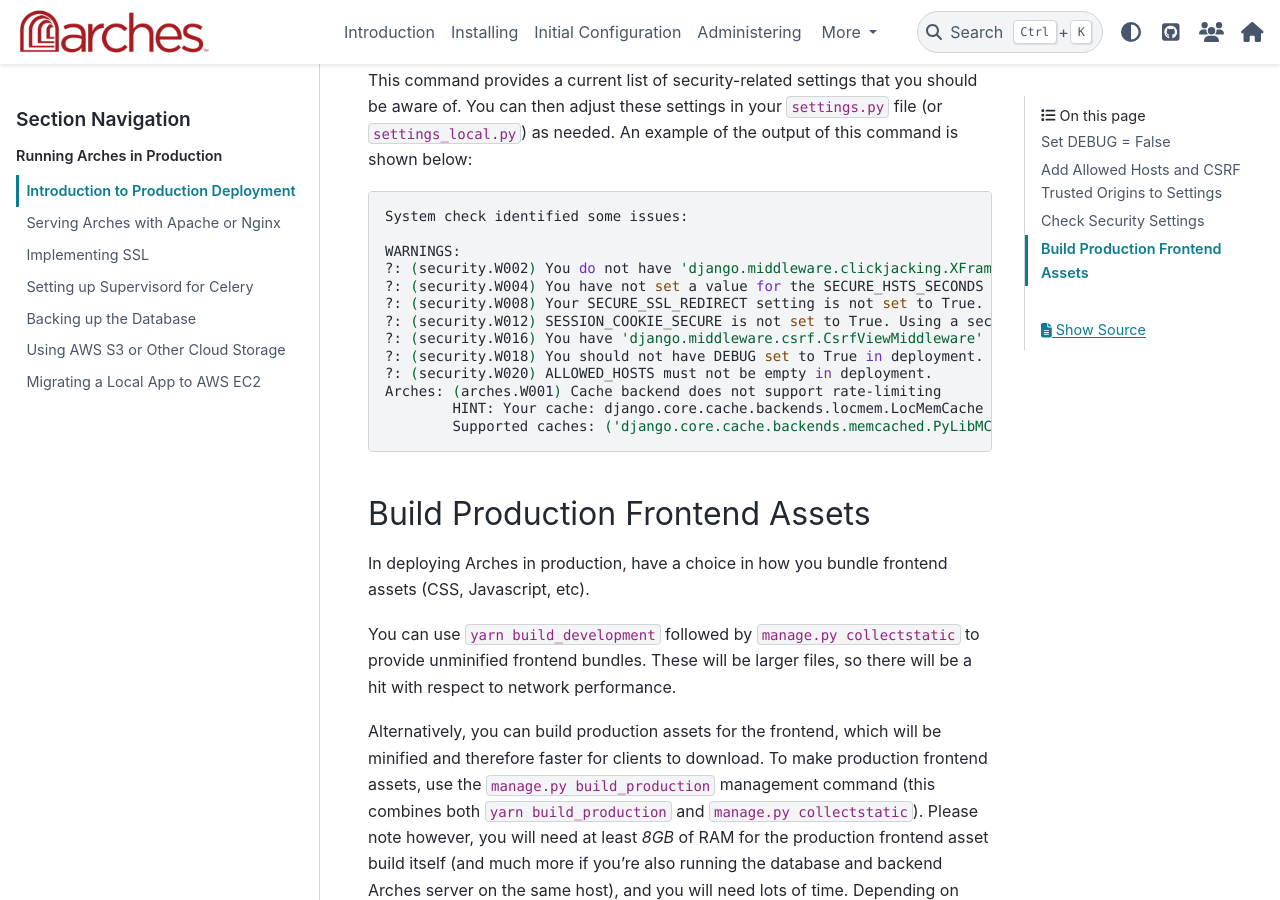
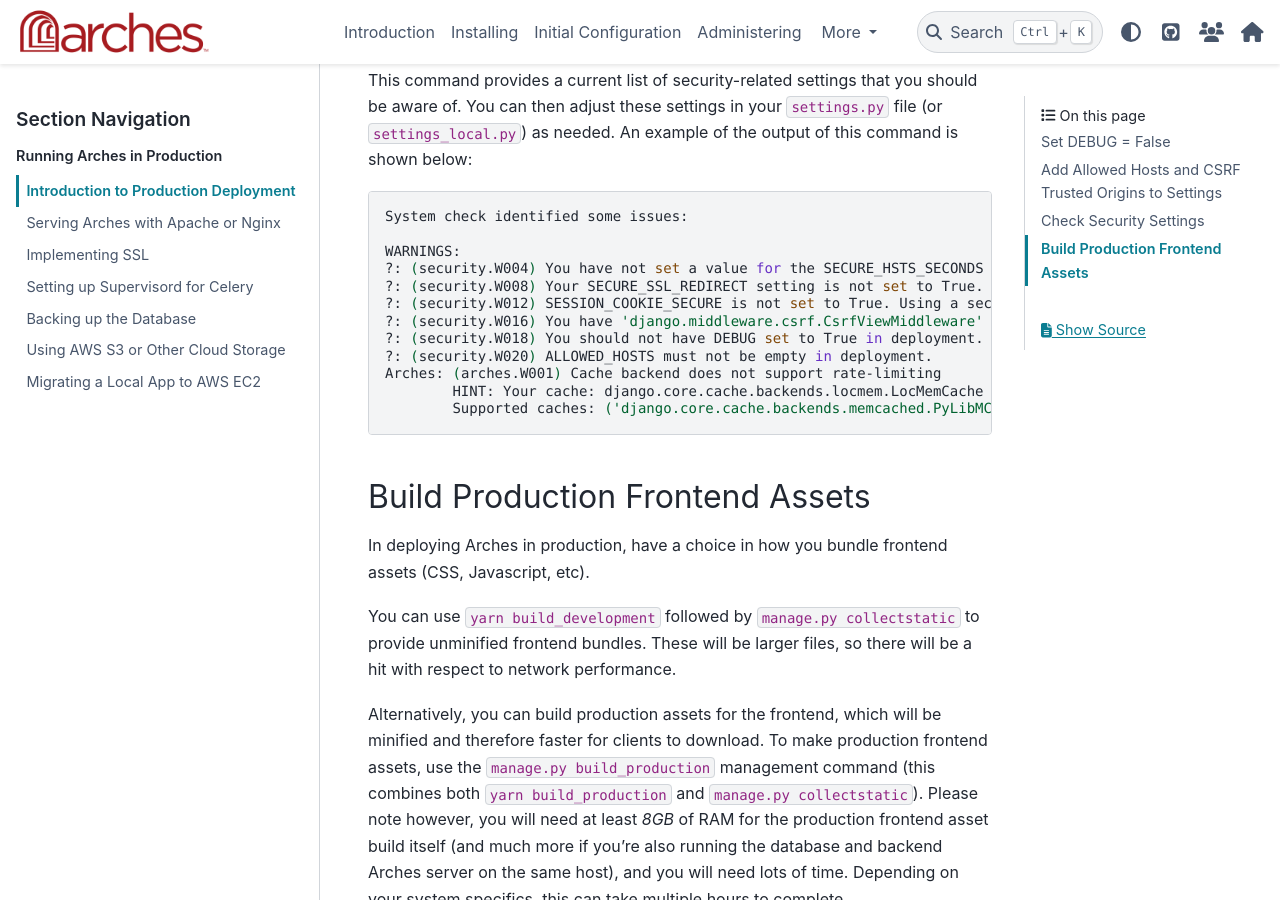
Before and after one commit to archesproject/arches-docs, a Sphinx documentation site: the page built from docs/deployment/arches-in-production.rst, in a window 1280 px wide and 900 px high, scrolled down 2160 px. Built offline with Sphinx 7.4.7 and the PyData theme 0.15.4, drawn with Linux system fonts in a browser that asks for light colours.

Commit message:
Update docs/deployment/arches-in-production.rst
Co-authored-by: Jacob Walls <jwalls@fargeo.com>

```diff
--- a/docs/deployment/arches-in-production.rst
+++ b/docs/deployment/arches-in-production.rst
@@ -70,7 +70,6 @@
   System check identified some issues:
 
   WARNINGS:
-  ?: (security.W002) You do not have 'django.middleware.clickjacking.XFrameOptionsMiddleware' in your MIDDLEWARE, so your pages will not be served with an 'x-frame-options' header. Unless there is a good reason for your site to be served in a frame, you should consider enabling this header to help prevent clickjacking attacks.
   ?: (security.W004) You have not set a value for the SECURE_HSTS_SECONDS setting. If your entire site is served only over SSL, you may want to consider setting a value and enabling HTTP Strict Transport Security. Be sure to read the documentation first; enabling HSTS carelessly can cause serious, irreversible problems.
   ?: (security.W008) Your SECURE_SSL_REDIRECT setting is not set to True. Unless your site should be available over both SSL and non-SSL connections, you may want to either set this setting True or configure a load balancer or reverse-proxy server to redirect all connections to HTTPS.
   ?: (security.W012) SESSION_COOKIE_SECURE is not set to True. Using a secure-only session cookie makes it more difficult for network traffic sniffers to hijack user sessions.
```
